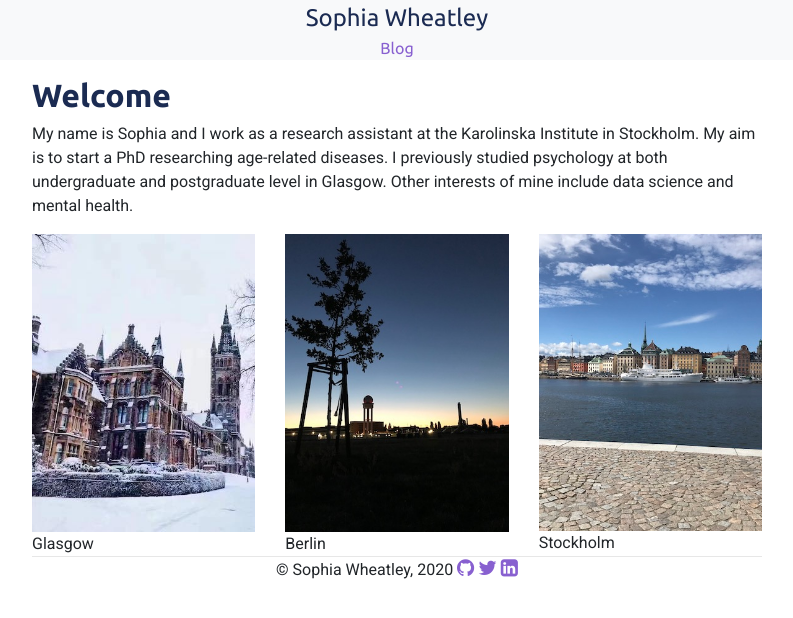
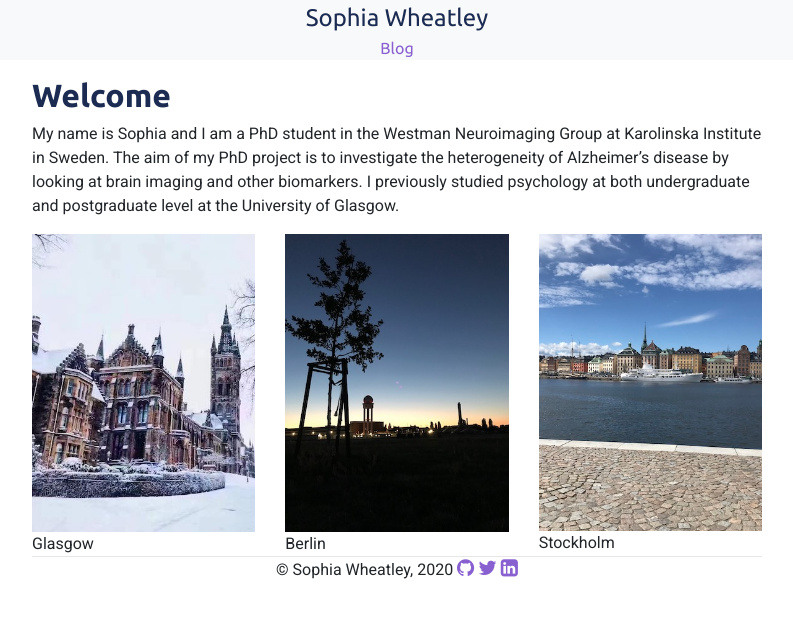
Before and after one commit to sophiawheatley/sophiawheatley.github.io, a Jekyll site: the page built from index.md, in a window 1280 px wide. Shown: the top 618 px of the page, without its empty margins (243-1036 px from the left). Built offline with Jekyll 4.4.1, drawn with Linux system fonts in a browser that asks for light colours.

Commit message:
Update index.md

```diff
--- a/index.md
+++ b/index.md
@@ -4,7 +4,7 @@ title: Hi, I'm Sophia!
 ---
 
 # Welcome
-My name is Sophia and I work as a research assistant at the Karolinska Institute in Stockholm. My aim is to start a PhD researching age-related diseases. I previously studied psychology at both undergraduate and postgraduate level in Glasgow. Other interests of mine include data science and mental health.
+My name is Sophia and I am a PhD student in the Westman Neuroimaging Group at Karolinska Institute in Sweden. The aim of my PhD project is to investigate the heterogeneity of Alzheimer's disease by looking at brain imaging and other biomarkers. I previously studied psychology at both undergraduate and postgraduate level at the University of Glasgow.
 
 <div class="row">
   <div class="col-4">
```
